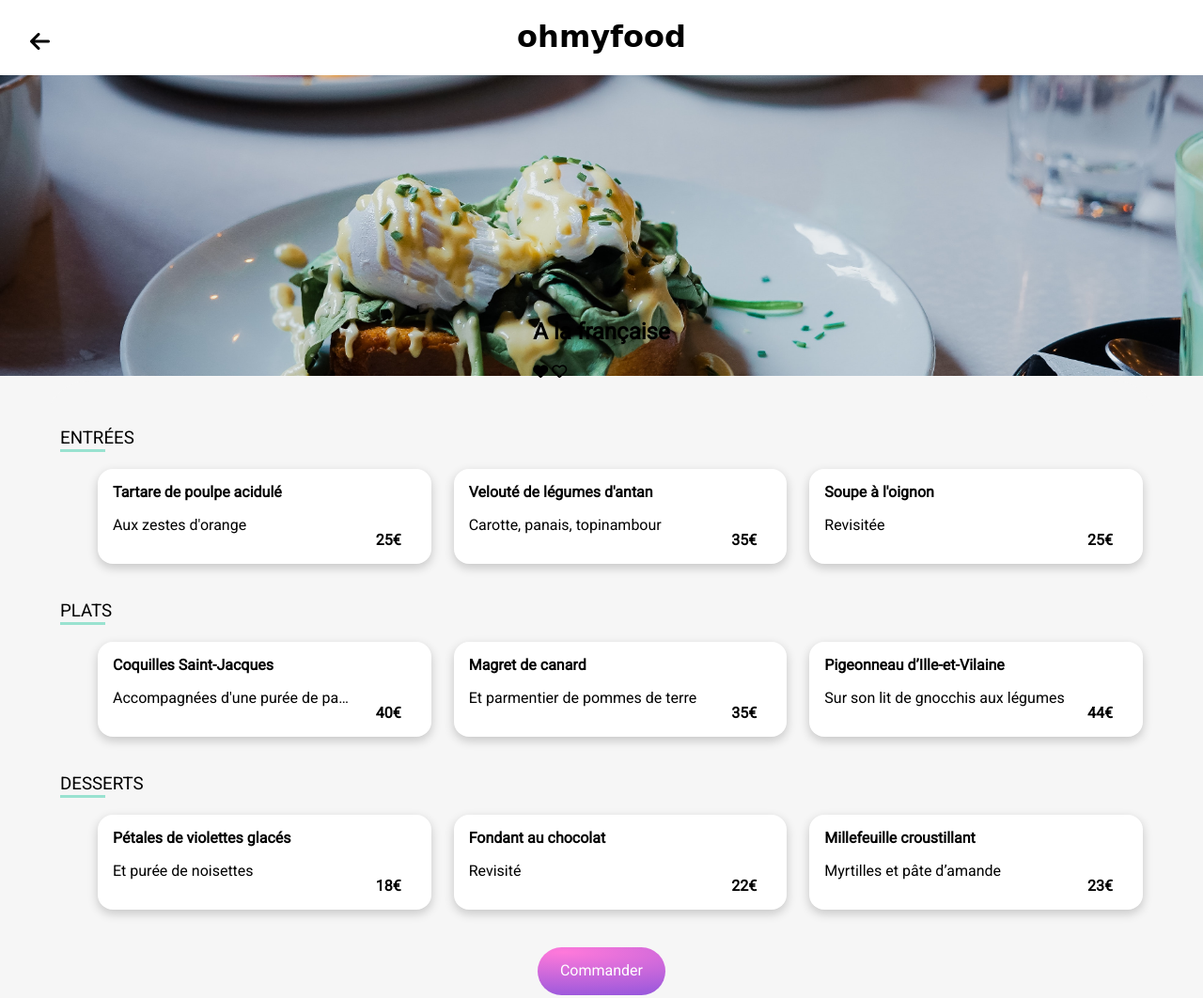
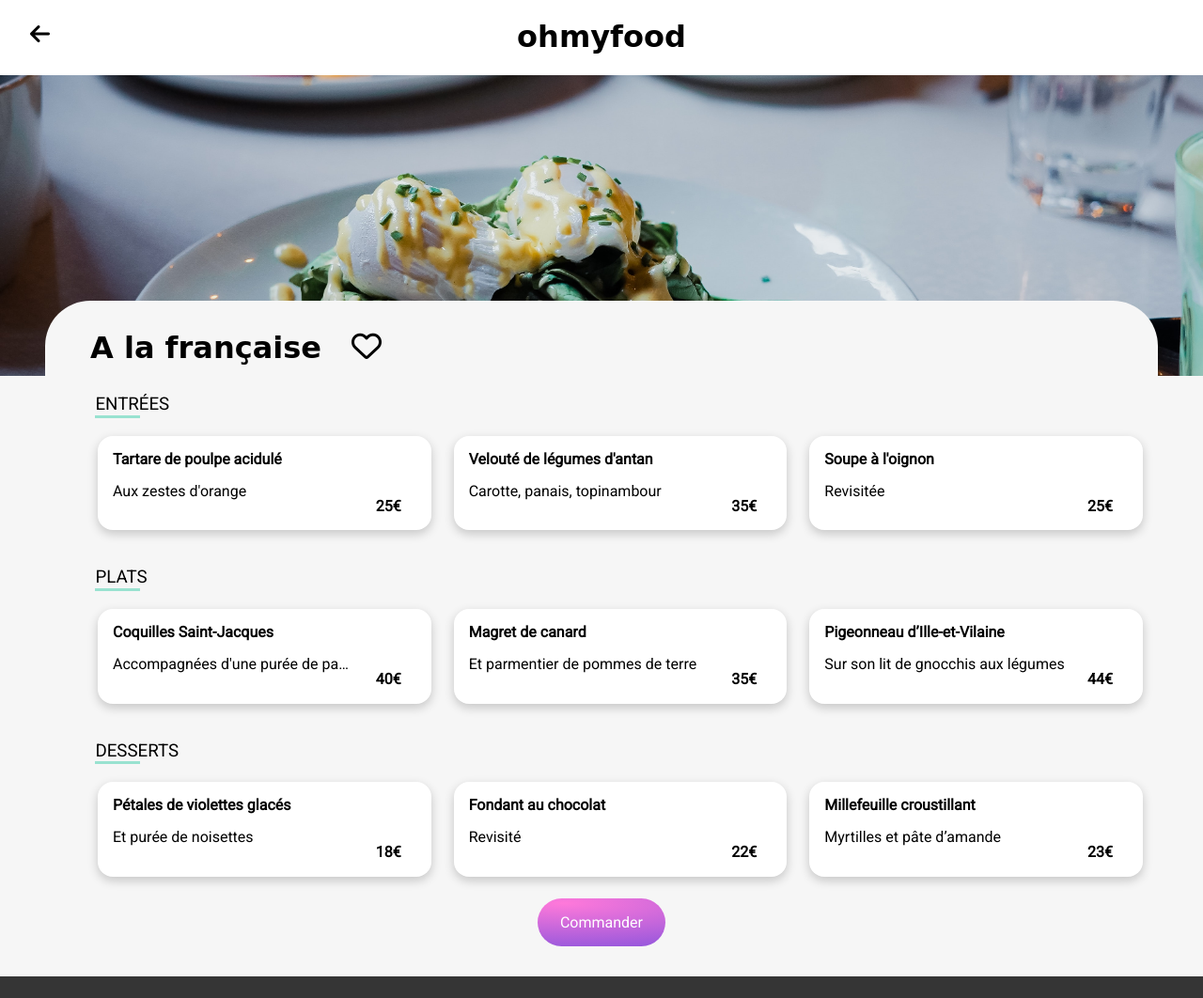
Before and after one commit to ArenasTimea/Projet3, a website: page pages/alafrancaise.html in a window 1280 px wide. Shown: the top 1062 px of the page at 94% size. Drawn offline with Linux system fonts and the light colour scheme; a web font is replaced by a local one.

Commit message:
modification complète

```diff
--- a/Assets/sass/_utils/keyframe.scss
+++ b/Assets/sass/_utils/keyframe.scss
@@ -0,0 +1,54 @@
+@keyframes fadeOut {
+    from {
+        opacity: 1;
+    }
+
+    to {
+        opacity: 0;
+        visibility: hidden;
+    }
+}
+
+@keyframes lol {
+    0% {
+        opacity: 0;
+        transform: translateX(-300px);
+    }
+
+    33% {
+        opacity: 1;
+        transform: translateX(0px);
+    }
+
+    66% {
+        opacity: 1;
+        transform: translateX(0px);
+    }
+
+    100% {
+        opacity: 0;
+        transform: translateX(300px);
+    }
+}
+
+@-webkit-keyframes lol {
+    0% {
+        opacity: 0;
+        -webkit-transform: translateX(-300px);
+    }
+
+    33% {
+        opacity: 1;
+        -webkit-transform: translateX(0px);
+    }
+
+    66% {
+        opacity: 1;
+        -webkit-transform: translateX(0px);
+    }
+
+    100% {
+        opacity: 0;
+        -webkit-transform: translateX(300px);
+    }
+}
--- a/Assets/sass/components/loader.scss
+++ b/Assets/sass/components/loader.scss
@@ -10,23 +10,12 @@
     animation: 1s fadeOut 5500ms ease forwards;
 }
 
-@keyframes fadeOut {
-    from {
-        opacity: 1;
-    }
-
-    to {
-        opacity: 0;
-        visibility: hidden;
-    }
-}
-
 .cs-loader-inner {
     transform: translateY(-50%);
     top: 50%;
     position: absolute;
     width: calc(100% - 200px);
-    color: rgb(158, 6, 6);
+    color: #9356dc;
     padding: 0 100px;
     text-align: center;
 }
@@ -37,49 +26,6 @@
     display: inline-block;
 }
 
-@keyframes lol {
-    0% {
-        opacity: 0;
-        transform: translateX(-300px);
-    }
-
-    33% {
-        opacity: 1;
-        transform: translateX(0px);
-    }
-
-    66% {
-        opacity: 1;
-        transform: translateX(0px);
-    }
-
-    100% {
-        opacity: 0;
-        transform: translateX(300px);
-    }
-}
-
-@-webkit-keyframes lol {
-    0% {
-        opacity: 0;
-        -webkit-transform: translateX(-300px);
-    }
-
-    33% {
-        opacity: 1;
-        -webkit-transform: translateX(0px);
-    }
-
-    66% {
-        opacity: 1;
-        -webkit-transform: translateX(0px);
-    }
-
-    100% {
-        opacity: 0;
-        -webkit-transform: translateX(300px);
-    }
-}
 
 .cs-loader-inner label:nth-child(6) {
     -webkit-animation: lol 3s infinite ease-in-out;
--- a/Assets/sass/index.scss
+++ b/Assets/sass/index.scss
@@ -2,7 +2,6 @@
 
 @import './_utils/variable';
 @import './_utils/placeholder';
-@import './_utils/mixins';
 @import './_utils/keyframe';
 
 
@@ -12,7 +11,6 @@
 
 
 @import './components/bouton';
-@import './components/card';
 @import './components/items';
 @import './components/coeur';
 @import './components/loader';
--- a/Assets/sass/layout/header.scss
+++ b/Assets/sass/layout/header.scss
@@ -12,7 +12,7 @@ header {
     left: 2rem;
     height: 2rem;
     width: -8rem;
-    top: 4%;
+    top: 3%;
     font-size: 24px;
     color: #000;
 }
--- a/Assets/sass/layout/main.scss
+++ b/Assets/sass/layout/main.scss
@@ -184,7 +184,7 @@ main {
 
             & h2 {
                 justify-self: start;
-                margin: 0 0 1em;
+                margin: 0 0 1em 1em;
                 font-family: 'Shrikhand', cursive;
                 font-size: 2em;
                 display: flex;
@@ -201,6 +201,7 @@ main {
             & h3 {
                 text-transform: uppercase;
                 font-weight: normal;
+                margin-left: 2em;
             }
 
             & h3::after {
@@ -273,10 +274,6 @@ main {
                             transition: all 0.5s;
                         }
                     }
-
-
-
-
                 }
 
                 & .items:hover {
--- a/pages/alafrancaise.html
+++ b/pages/alafrancaise.html
@@ -19,44 +19,40 @@
     </header>
 
     <main>
-
         <section class="restaurant-menu">
             <img class="restaurant-menu__image" src="../Assets/images/restaurants/francaise.jpg" alt="A la française">
-            <div class="restaurant-menu__titre">
-                <h2>A la française</h2>
+            <div class="restaurant-menu__carte">
+                <h2>A la française
                     <span class="BoxCoeur">
-                    <i class="fa-solid fa-heart"></i>
-                    <i class="fa-regular fa-heart"></i>
+                        <i class="far fa-heart heart-away"></i>
+                        <i class="fas fa-heart heart-hover"></i>
                     </span>
-            </div>
+                </h2>
 
-            <div class="restaurant-menu__carte">
+
+
                 <h3>ENTRÉES</h3>
                 <!-- card  -->
                 <ul>
-                    <li class="items">
+                    <li class="items items--1">
                         <h4>Tartare de poulpe acidulé</h4>
                         <p>Aux zestes d'orange</p>
                         <strong>25€</strong>
-                        <div class="selection">
                         <span><i class="fas fa-check-circle"></i></span>
-                        </div>
                     </li>
-                    <li class="items">
+
+                    <li class="items items--2">
                         <h4>Velouté de légumes d'antan</h4>
                         <p>Carotte, panais, topinambour</p>
                         <strong>35€</strong>
-                        <div class="selection">
                         <span><i class="fas fa-check-circle"></i></span>
-                        </div>
                     </li>
-                    <li class="items">
+
+                    <li class="items items--3">
                         <h4>Soupe à l'oignon</h4>
                         <p>Revisitée</p>
                         <strong>25€</strong>
-                        <div class="selection">
                         <span><i class="fas fa-check-circle"></i></span>
-                        </div>
                     </li>
                 </ul>
 
@@ -64,29 +60,25 @@
                 <h3>PLATS</h3>
                 <!-- card  -->
                 <ul>
-                    <li class="items">
+                    <li class="items items--4">
                         <h4>Coquilles Saint-Jacques</h4>
                         <p>Accompagnées d'une purée de panais</p>
                         <strong>40€</strong>
-                        <div class="selection">
                         <span><i class="fas fa-check-circle"></i></span>
-                        </div>
                     </li>
-                    <li class="items">
+
+                    <li class="items items--5">
                         <h4>Magret de canard</h4>
                         <p>Et parmentier de pommes de terre</p>
                         <strong>35€</strong>
-                        <div class="selection">
                         <span><i class="fas fa-check-circle"></i></span>
-                        </div>
                     </li>
-                    <li class="items">
+
+                    <li class="items items--6">
                         <h4>Pigeonneau d’Ille-et-Vilaine</h4>
                         <p>Sur son lit de gnocchis aux légumes</p>
                         <strong>44€</strong>
-                        <div class="selection">
                         <span><i class="fas fa-check-circle"></i></span>
-                        </div>
                     </li>
                 </ul>
 
@@ -94,35 +86,33 @@
                 <h3>DESSERTS</h3>
                 <!-- card  -->
                 <ul>
-                    <li class="items">
+                    <li class="items items--7">
                         <h4>Pétales de violettes glacés</h4>
                         <p>Et purée de noisettes</p>
                         <strong>18€</strong>
-                        <div class="selection">
                         <span><i class="fas fa-check-circle"></i></span>
-                        </div>
                     </li>
-                    <li class="items">
+
+                    <li class="items items--8">
                         <h4>Fondant au chocolat</h4>
                         <p>Revisité</p>
                         <strong>22€</strong>
-                        <div class="selection">
                         <span><i class="fas fa-check-circle"></i></span>
-                        </div>
                     </li>
-                    <li class="items">
+
+                    <li class="items items--9">
                         <h4>Millefeuille croustillant</h4>
                         <p>Myrtilles et pâte d’amande</p>
                         <strong>23€</strong>
-                        <div class="selection">
                         <span><i class="fas fa-check-circle"></i></span>
-                        </div>
                     </li>
                 </ul>
             </div>
+
+            <div class="commander">
                 <a class="btn btn--gradient btn--radius" href="">Commander</a>
+            </div>
         </section>
-
     </main>
     <footer>
         <!-- footer -->
```
Also changed, not shown: pages/delice.html (+25 -35 lines), pages/note.html (+25 -39 lines), pages/palette.html (+7 -4 lines), Assets/css/index.css, Assets/sass/_utils/mixins.scss (added), Assets/sass/components/card.scss (deleted). Lines whose indentation alone changed are shown as unchanged.
